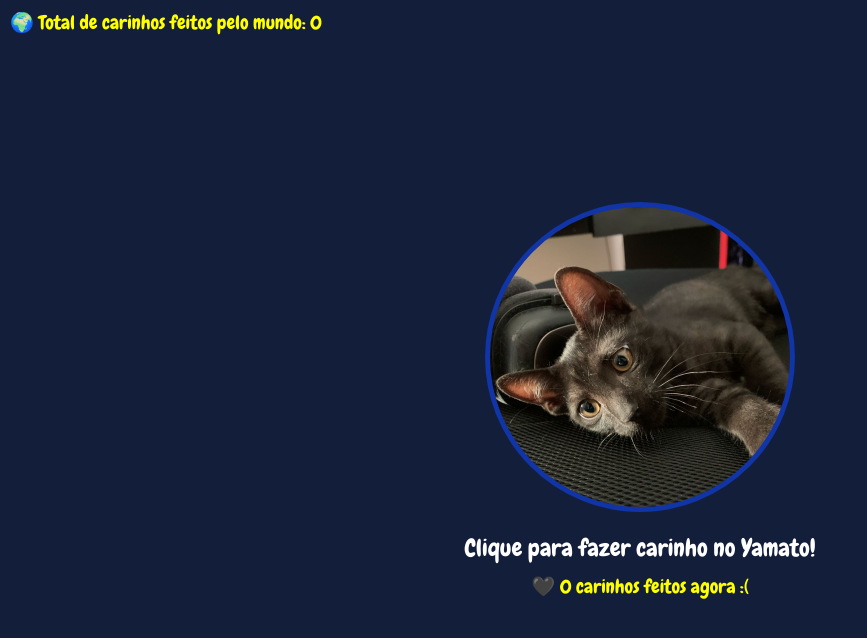
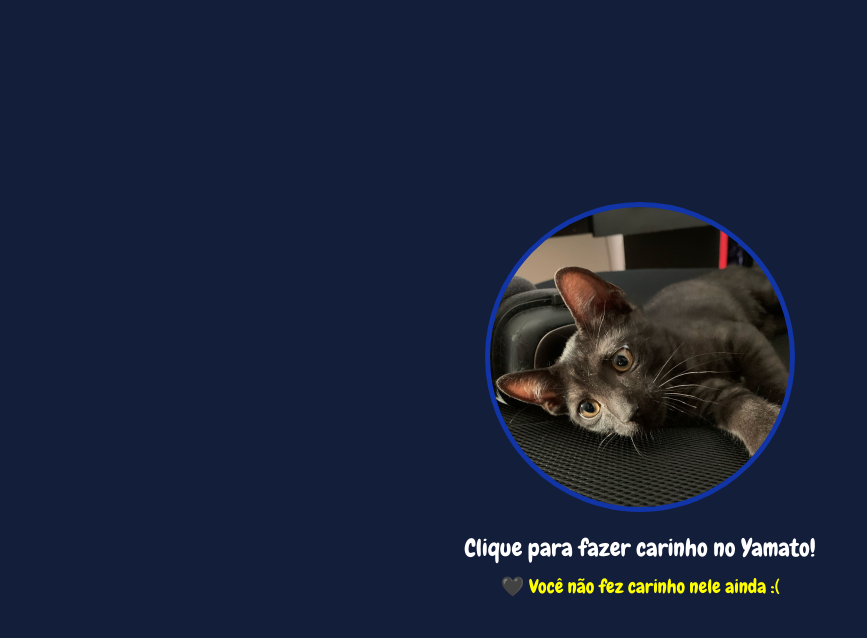
Before and after one commit to LucasRuki/hug-yamato, a website: page index.html in a window 1280 px wide. Shown: the whole page, without its empty margins (0-867 px from the left). Drawn offline with Linux system fonts and the light colour scheme; no server answers.

Commit message:
Update index.html

```diff
--- a/index.html
+++ b/index.html
@@ -74,10 +74,9 @@
 </head>
 <body>
     <div id="heart-container"></div>
-    <div id="global-counter">🌍 Total de carinhos feitos pelo mundo: 0</div>
     <div id="cat"></div>
     <div id="message">Clique para fazer carinho no Yamato!</div>
-    <div id="counter">🖤 0 carinhos feitos agora :( </div>
+    <div id="counter">🖤 Você não fez carinho nele ainda :( </div>
 
 
     <script>
```
